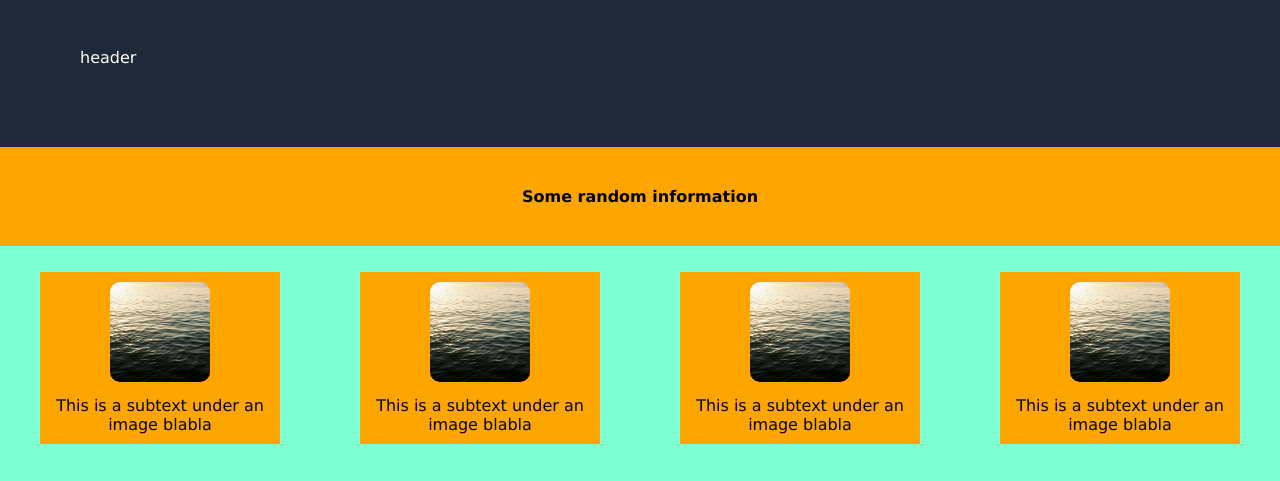
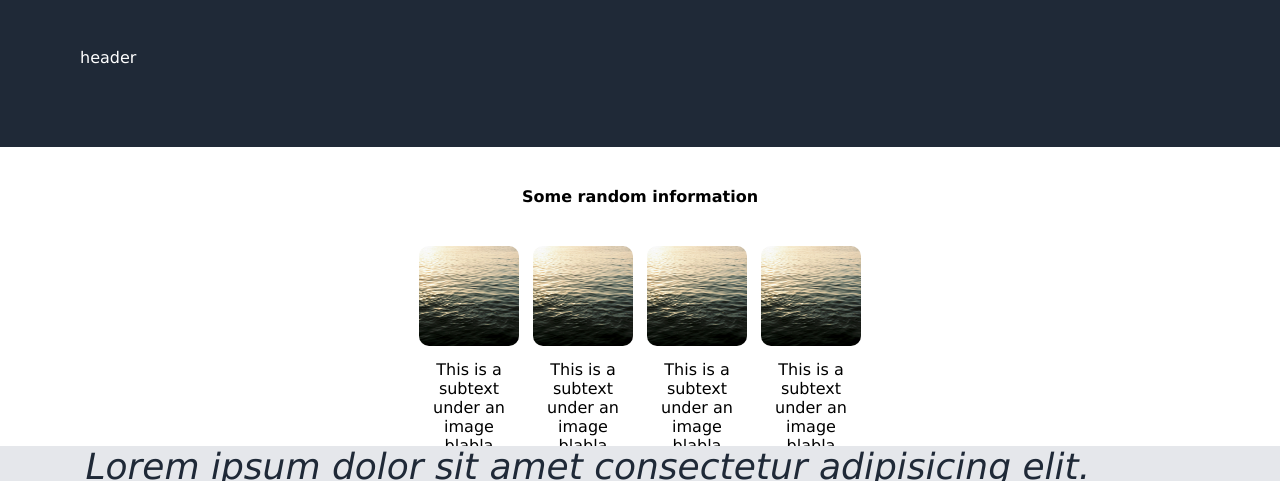
Before and after one commit to BobbieJanssen/fake-website, a plain HTML site: page index.html in a window 1280 px wide. Shown: the part 192-673 px from the top of the page. Drawn offline with Linux system fonts and the light colour scheme.

Commit message:
First section layout is finished
added width:min-content to item (figure)

```diff
--- a/style.css
+++ b/style.css
@@ -27,7 +27,7 @@ section{
     flex-direction: row;
     justify-content: center;
     align-items: center;
-    background: orange;
+    background: white;
 }
 
 p{
@@ -36,20 +36,22 @@ p{
 }
 
 .second-section{
-    background-color: aquamarine;
+    background-color: white;
     display: flex;
+    height: 25vh;
     flex-direction: row;
-    margin: 0;
-    padding-top: 10px;
-    padding-bottom: 80px;
+    align-items: flex-start;
     justify-content: center;
+
 }
 
 figure{
-    background: orange;
-    padding: 10px;
+    background: rgb(255, 255, 255);
+    margin: 0px 5px;
+    padding-left: 2px;
+    padding-right: 2px;
+    width:min-content
 }
-
 img{
     border-radius: 10%;
     margin-bottom: 10px;
@@ -57,6 +59,9 @@ img{
     height: 100px;
 }
 
+.picture-text{
+
+}
 
 
 .quote{
```
